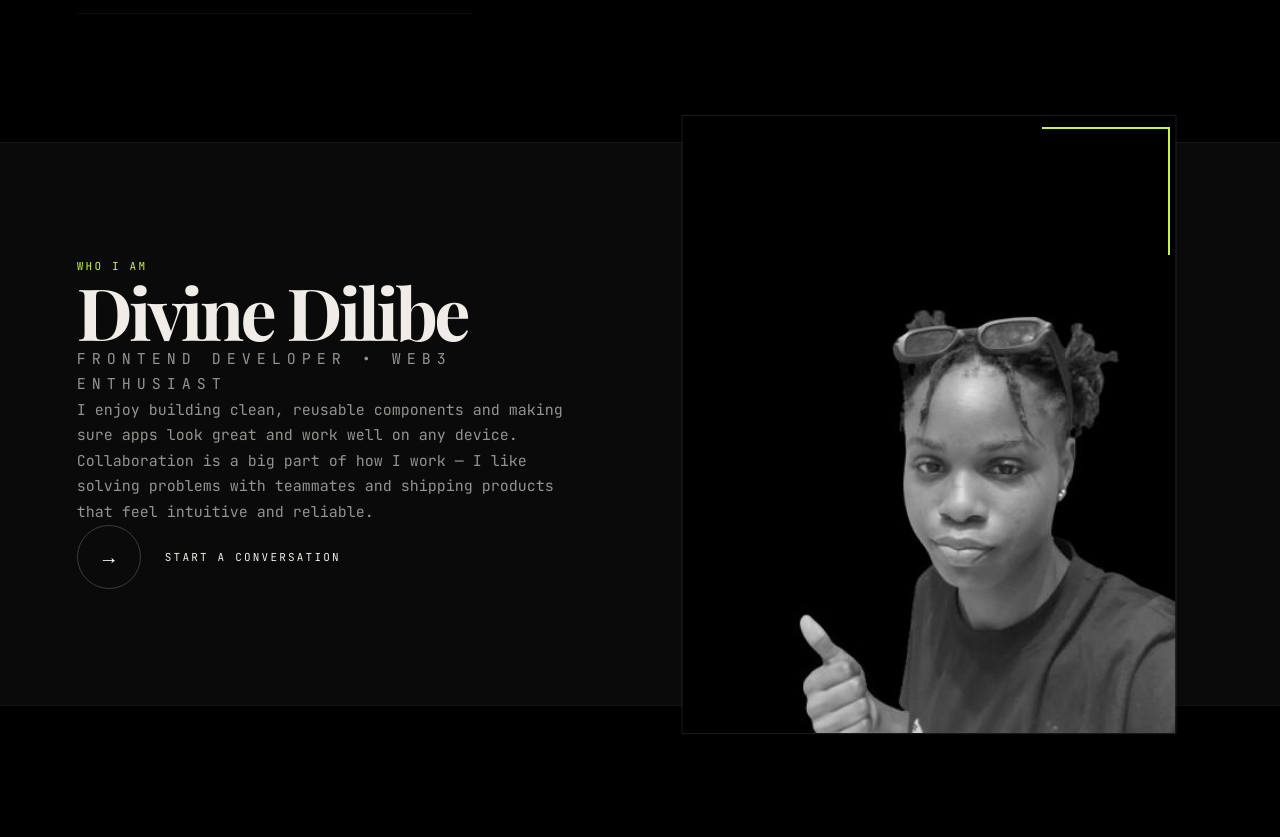
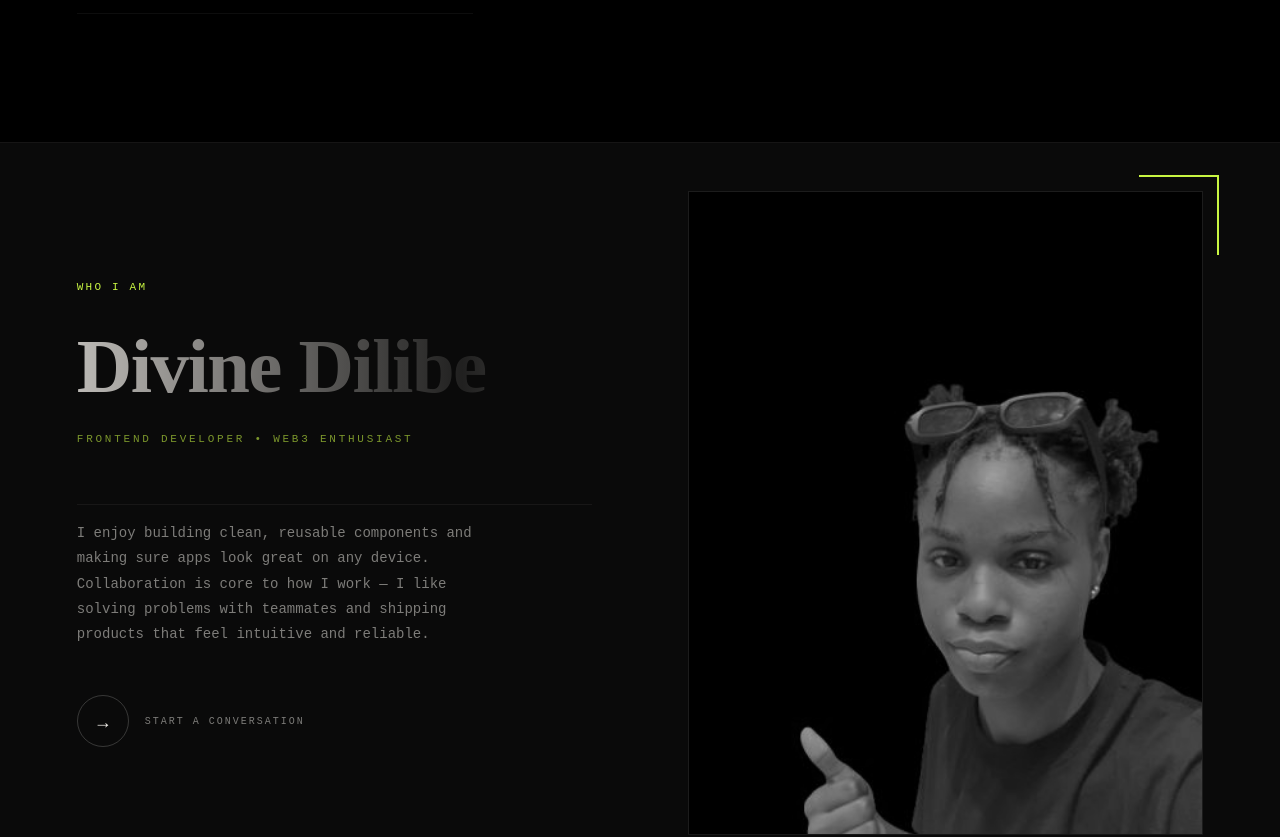
Before and after one commit to TheWeirdDee/Divine, a React (Vite) app: page / in a window 1280 px wide. Shown: the part 3573-4410 px from the top of the page. Built offline with nearby package versions, Linux system fonts and the light colour scheme; a web font is replaced by a local one.

Commit message:
ui: refine about section layout and integrate with navigation system

```diff
--- a/src/Components/ProfileCard.jsx
+++ b/src/Components/ProfileCard.jsx
@@ -8,39 +8,74 @@ gsap.registerPlugin(ScrollTrigger);
 export default function ProfileCard() {
   const containerRef = useRef(null);
   const imageContainerRef = useRef(null);
+  const headingRef = useRef(null);
 
   useEffect(() => {
     if (!containerRef.current) return;
 
     const ctx = gsap.context(() => {
-      gsap.fromTo(".reveal-text",
-        { y: 30, opacity: 0 },
+
+      // Heading reveal — clip path wipe (shimmer-text must stay whole, no SplitType)
+      gsap.fromTo(headingRef.current,
+        { clipPath: "inset(0 100% 0 0)", opacity: 0 },
         {
-          y: 0,
+          clipPath: "inset(0 0% 0 0)",
           opacity: 1,
-          stagger: 0.1,
-          duration: 1,
-          ease: "power3.out",
+          duration: 1.1,
+          ease: "power4.out",
           scrollTrigger: {
-            trigger: containerRef.current,
-            start: "top 70%",
+            trigger: headingRef.current,
+            start: "top 85%",
           },
         }
       );
 
-      gsap.fromTo(imageContainerRef.current,
-        { scale: 1.1, filter: "grayscale(100%)" },
+      // Fade up blocks
+      gsap.fromTo(".reveal-block",
+        { y: 40, opacity: 0 },
         {
-          scale: 1,
-          filter: "grayscale(0%)",
+          y: 0,
+          opacity: 1,
+          stagger: 0.12,
+          duration: 0.9,
+          ease: "power3.out",
           scrollTrigger: {
             trigger: containerRef.current,
-            start: "top 80%",
-            end: "bottom center",
-            scrub: 0.5,
-          }
+            start: "top 75%",
+          },
         }
       );
+
+      // Image reveal
+      gsap.fromTo(imageContainerRef.current,
+        { clipPath: "inset(100% 0% 0% 0%)", opacity: 0 },
+        {
+          clipPath: "inset(0% 0% 0% 0%)",
+          opacity: 1,
+          duration: 1.2,
+          ease: "power4.out",
+          scrollTrigger: {
+            trigger: imageContainerRef.current,
+            start: "top 80%",
+          },
+        }
+      );
+
+      // Image grayscale scrub
+      gsap.fromTo(".inner-img",
+        { filter: "grayscale(100%) brightness(0.7)", scale: 1.08 },
+        {
+          filter: "grayscale(0%) brightness(1)",
+          scale: 1,
+          scrollTrigger: {
+            trigger: imageContainerRef.current,
+            start: "top 80%",
+            end: "bottom 30%",
+            scrub: 0.8,
+          },
+        }
+      );
+
     }, containerRef);
 
     return () => ctx.revert();
@@ -49,58 +84,201 @@ export default function ProfileCard() {
   return (
     <section
       ref={containerRef}
-      style={{ paddingLeft: '6vw', paddingRight: '6vw' }}
-      className="relative py-32 md:py-48 bg-[#0a0a0a] border-t border-white/5"
+      id="about"
+      style={{
+        background: "var(--bg-dark)",
+        borderTop: "1px solid rgba(var(--text-rgb), 0.05)",
+        padding: "3rem 6vw",
+      }}
     >
-      <div className="max-w-[1700px] mx-auto grid grid-cols-1 md:grid-cols-2 gap-16 md:gap-32 items-center">
-        <div className="space-y-10 md:space-y-16">
-          <div>
-            <span className="section-label mb-8 block reveal-text">Who I am</span>
-            <h2 className="reveal-text text-5xl md:text-7xl font-bold mb-8 tracking-tighter leading-none">
+      <div style={{
+        maxWidth: "1200px",
+        margin: "0 auto",
+        display: "grid",
+        gridTemplateColumns: "1fr 1fr",
+        gap: "6rem",
+        alignItems: "center",
+      }}
+        className="about-grid"
+      >
+
+        <div>
+
+          <p
+            className="reveal-block"
+            style={{
+              fontFamily: "monospace",
+              fontSize: "11px",
+              letterSpacing: "0.2em",
+              color: "var(--accent-color)",
+              textTransform: "uppercase",
+              margin: "0 0 2rem 0",
+            }}
+          >
+            Who I Am
+          </p>
+
+
+          <div style={{ overflow: "hidden", marginBottom: "1.5rem" }}>
+            <h2
+              ref={headingRef}
+              className="shimmer-text"
+              style={{
+                fontFamily: "serif",
+                fontSize: "clamp(40px, 6vw, 80px)",
+                fontWeight: 700,
+                lineHeight: 1.0,
+                margin: 0,
+                letterSpacing: "-0.02em",
+              }}
+            >
               Divine Dilibe
             </h2>
-            <p className="reveal-text font-mono text-xs tracking-[0.4em] uppercase text-[#c8f542]">
-              Frontend Developer • Web3 Enthusiast
-            </p>
           </div>
 
-          <div className="space-y-6 md:space-y-10">
+          {/* Role */}
+          <p
+            className="reveal-block"
+            style={{
+              fontFamily: "monospace",
+              fontSize: "11px",
+              letterSpacing: "0.25em",
+              color: "rgba(200,245,66,0.6)",
+              textTransform: "uppercase",
+              margin: "0 0 3.5rem 0",
+            }}
+          >
+            Frontend Developer • Web3 Enthusiast
+          </p>
 
-            <p className="reveal-text text-base md:text-lg text-white/60 leading-relaxed max-w-xl">
-              I enjoy building clean, reusable components and making sure apps
-              look great and work well on any device. Collaboration is a big
-              part of how I work — I like solving problems with teammates and
-              shipping products that feel intuitive and reliable.
-            </p>
-          </div>
+          {/* Divider */}
+          <div
+            className="reveal-block"
+            style={{
+              borderTop: "1px solid rgba(var(--text-rgb), 0.06)",
+              marginBottom: "1rem",
+            }}
+          />
 
-          <div className="reveal-text pt-6">
-            <a
-              href="mailto:divinenation1@gmail.com"
-              className="inline-flex items-center gap-6 group"
+          {/* Bio */}
+          <p
+            className="reveal-block"
+            style={{
+              fontFamily: "monospace",
+              fontSize: "14px",
+              color: "rgba(var(--text-rgb), 0.5)",
+              lineHeight: 1.8,
+              margin: "0 0 3rem 0",
+              maxWidth: "48ch",
+            }}
+          >
+            I enjoy building clean, reusable components and making sure apps
+            look great on any device. Collaboration is core to how I work —
+            I like solving problems with teammates and shipping products that
+            feel intuitive and reliable.
+          </p>
+
+          {/* CTA */}
+          <a
+            className="reveal-block"
+            href="mailto:divinenation1@gmail.com"
+            style={{
+              display: "inline-flex",
+              alignItems: "center",
+              gap: "1rem",
+              textDecoration: "none",
+              cursor: "pointer",
+            }}
+            onMouseEnter={e => {
+              e.currentTarget.querySelector(".cta-circle").style.background = "var(--accent-color)"
+              e.currentTarget.querySelector(".cta-circle").style.borderColor = "var(--accent-color)"
+              e.currentTarget.querySelector(".cta-arrow").style.color = "var(--bg-dark)"
+              e.currentTarget.querySelector(".cta-label").style.color = "var(--accent-color)"
+            }}
+            onMouseLeave={e => {
+              e.currentTarget.querySelector(".cta-circle").style.background = "transparent"
+              e.currentTarget.querySelector(".cta-circle").style.borderColor = "rgba(var(--text-rgb), 0.2)"
+              e.currentTarget.querySelector(".cta-arrow").style.color = "var(--bg-dark)"
+              e.currentTarget.querySelector(".cta-label").style.color = "rgba(var(--text-rgb), 0.5)"
+            }}
+          >
+            <span
+              className="cta-circle"
+              style={{
+                width: "52px",
+                height: "52px",
+                borderRadius: "50%",
+                border: "1px solid rgba(var(--text-rgb), 0.2)",
+                display: "flex",
+                alignItems: "center",
+                justifyContent: "center",
+                transition: "all 0.3s",
+                flexShrink: 0,
+              }}
             >
-              <span className="w-14 h-14 md:w-16 md:h-16 rounded-full border border-white/20 flex items-center justify-center group-hover:border-[#c8f542] group-hover:bg-[#c8f542] transition-all duration-300">
-                <span className="text-white group-hover:text-black transition-colors text-xl">→</span>
+              <span
+                className="cta-arrow"
+                style={{ color: "var(--text-primary)", fontSize: "18px", transition: "color 0.3s" }}
+              >
+                →
               </span>
-              <span className="font-mono text-[11px] uppercase tracking-[0.2em] group-hover:text-[#c8f542] transition-colors">Start a conversation</span>
-            </a>
-          </div>
+            </span>
+            <span
+              className="cta-label"
+              style={{
+                fontFamily: "monospace",
+                fontSize: "10px",
+                letterSpacing: "0.2em",
+                textTransform: "uppercase",
+                color: "rgba(var(--text-rgb), 0.5)",
+                transition: "color 0.3s",
+              }}
+            >
+              Start a conversation
+            </span>
+          </a>
         </div>
 
-        <div className="relative w-full max-w-[450px] mx-auto md:ml-auto md:mr-0">
+        {/* RIGHT — image */}
+        <div style={{ position: "relative" }}>
           <div
             ref={imageContainerRef}
-            className="aspect-[4/5] border border-white/10 overflow-hidden relative group"
+            style={{
+              aspectRatio: "4/5",
+              overflow: "hidden",
+              border: "1px solid rgba(var(--text-rgb), 0.08)",
+              position: "relative",
+            }}
           >
             <img
               src={Divine}
-              alt="Divine"
-              className="w-full h-full object-cover transition-transform duration-1000 group-hover:scale-105"
+              alt="Divine Dilibe"
+              className="inner-img"
+              style={{
+                width: "100%",
+                height: "100%",
+                objectFit: "cover",
+                display: "block",
+                transformOrigin: "center center",
+              }}
             />
           </div>
-          {/* Accent Border */}
-          <div className="absolute -top-4 -right-4 w-32 h-32 border-t-2 border-r-2 border-[#c8f542] pointer-events-none" />
+
+          {/* Accent corner */}
+          <div style={{
+            position: "absolute",
+            top: "-16px",
+            right: "-16px",
+            width: "80px",
+            height: "80px",
+            borderTop: "2px solid var(--accent-color)",
+            borderRight: "2px solid var(--accent-color)",
+            pointerEvents: "none",
+          }} />
+
+
         </div>
+
       </div>
     </section>
   );
```
